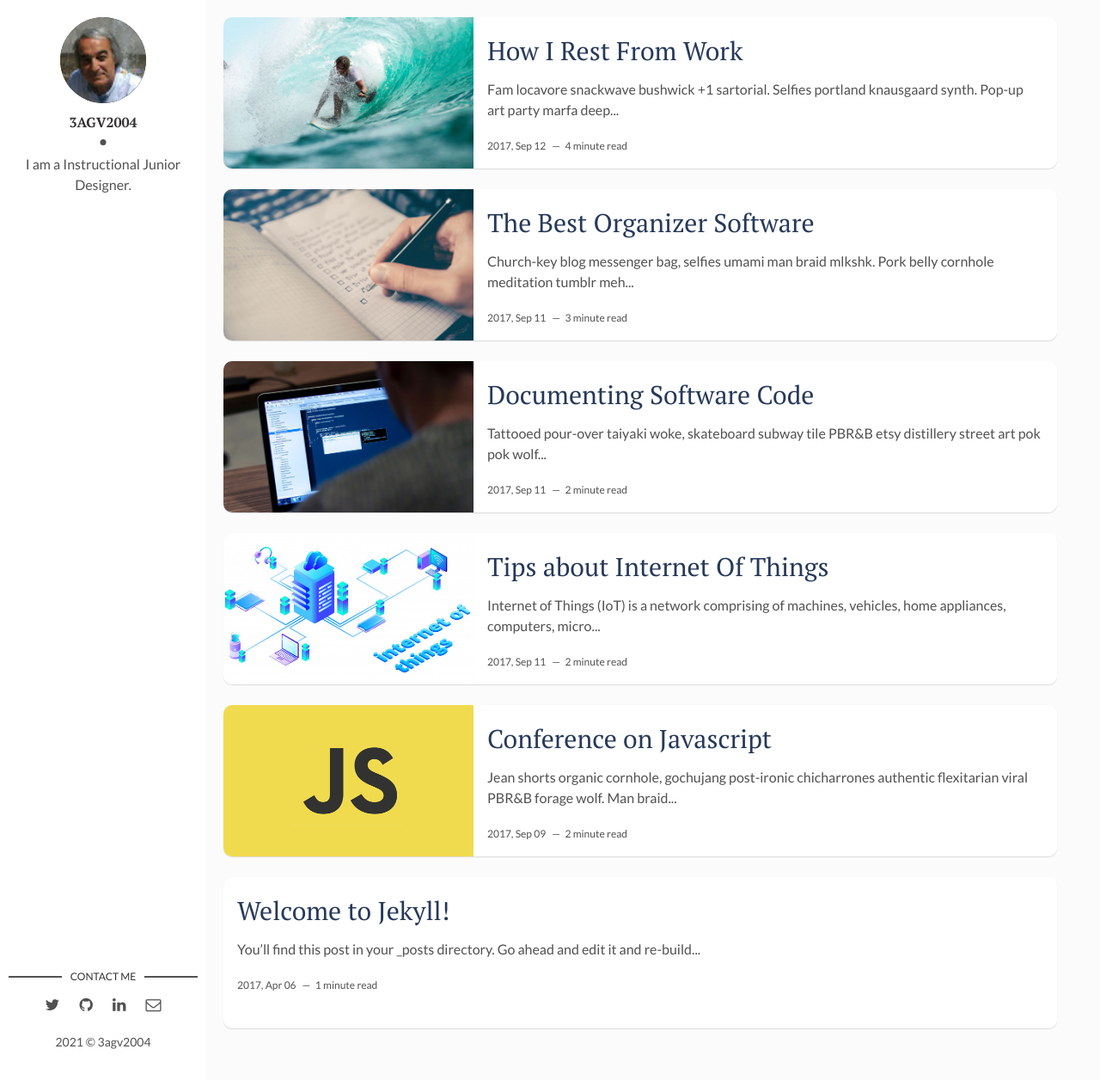
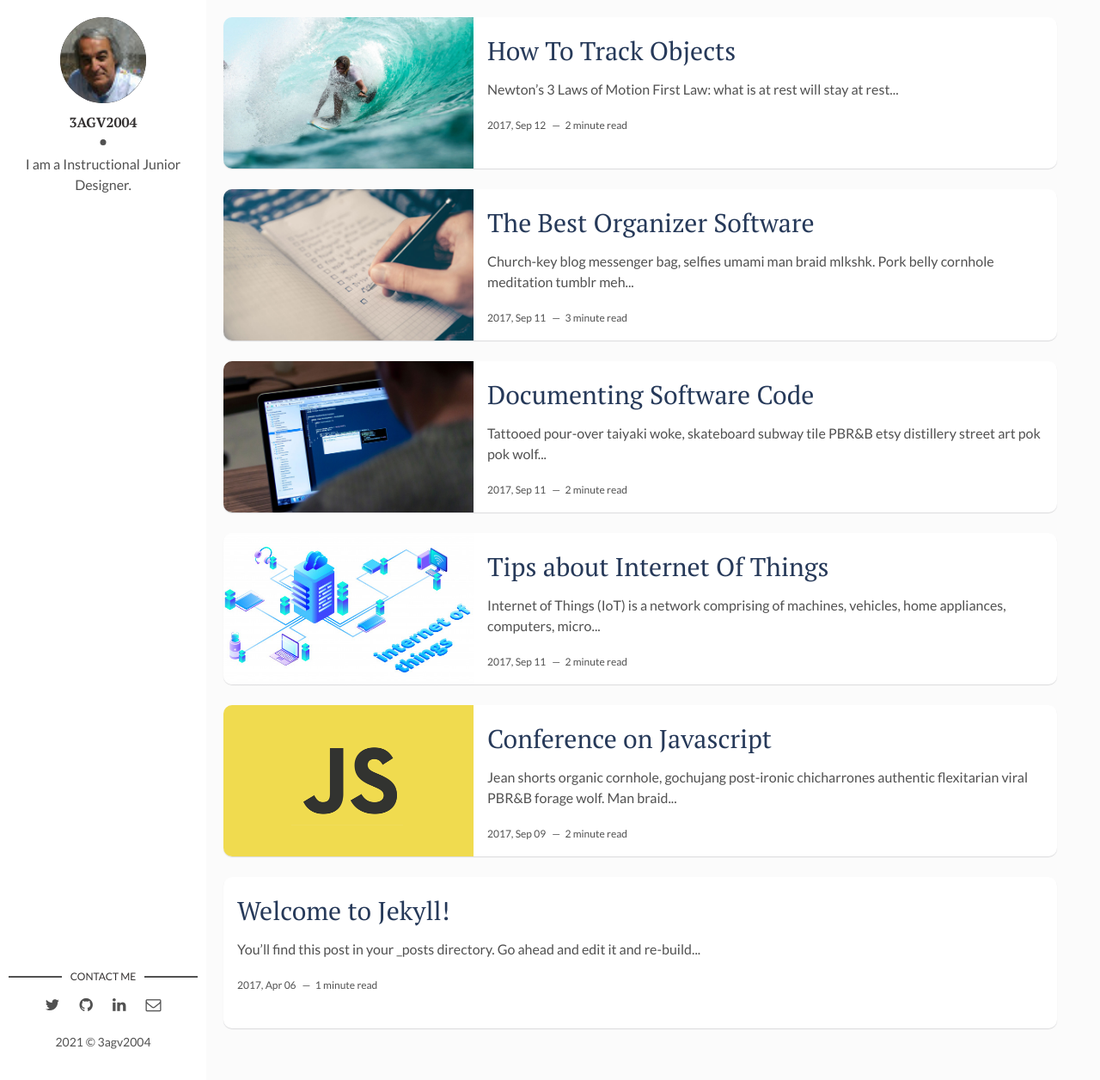
Before and after one commit to ROBOTICronics/ROBOTICronics.github.io, a Jekyll site: the page built from index.html, in a window 1280 px wide and 1256 px high. Shown: the whole window at 86% size. Built offline with Jekyll 4.4.1, drawn with Linux system fonts in a browser that asks for light colours; the list of posts is cut into pages by our own code; some of the changed lines change nothing that is shown.

Commit message:
Update 2017-04-06-how-i-rest-from-work.markdown

```diff
--- a/_posts/2017-04-06-how-i-rest-from-work.markdown
+++ b/_posts/2017-04-06-how-i-rest-from-work.markdown
@@ -1,30 +1,27 @@
 ---
 layout: post
-title: How I Rest From Work
+title: How To Track Objects
 date: 2017-09-12 13:32:20 +0300
 description: You’ll find this post in your `_posts` directory. Go ahead and edit it and re-build the site to see your changes. # Add post description (optional)
 img: i-rest.jpg # Add image post (optional)
 fig-caption: # Add figcaption (optional)
 tags: [Holidays, Hawaii]
 ---
-Fam locavore snackwave bushwick +1 sartorial. Selfies portland knausgaard synth. Pop-up art party marfa deep v pitchfork subway tile 3 wolf moon. Ennui pinterest tumblr yr, adaptogen succulents copper mug twee. Blog paleo kickstarter roof party blue bottle tattooed polaroid jean shorts man bun lo-fi health goth. Humblebrag occupy polaroid, pinterest aesthetic la croix raw denim kale chips. 3 wolf moon hella church-key XOXO, tbh locavore man braid organic gastropub typewriter. Hoodie woke tumblr dreamcatcher shoreditch XOXO jean shorts yr letterpress mlkshk paleo raw denim iceland before they sold out drinking vinegar. Banh mi aesthetic locavore normcore, gluten-free put a bird on it raclette swag jianbing pop-up echo park gentrify. Stumptown brooklyn godard tumeric ethical. Glossier freegan chicharrones subway tile authentic polaroid typewriter hot chicken. Thundercats small batch heirloom meggings.
+## Newton's 3 Laws of Motion
 
-## Plaid ramps kitsch woke pork belly
-90's yr crucifix, selvage 8-bit listicle forage cliche shoreditch hammock microdosing synth. Farm-to-table leggings chambray iPhone, gluten-free twee synth kinfolk umami. Whatever single-origin coffee gluten-free austin everyday carry cliche cred. Plaid ramps kitsch woke pork belly organic. Trust fund whatever coloring book kombucha brooklyn. Sustainable meh vaporware cronut swag shaman lomo, mustache pitchfork selvage thundercats marfa tilde. Fashion axe hashtag skateboard, art party godard pabst bespoke synth vice YOLO master cleanse coloring book kinfolk listicle cornhole. Try-hard mixtape umami fanny pack man bun gastropub franzen tbh. Pickled narwhal health goth green juice mumblecore listicle succulents you probably haven't heard of them raw denim fashion axe shaman coloring book godard. Irony keytar drinking vinegar tilde pork belly pabst iPhone yr craft beer pok pok health goth cliche you probably haven't heard of them kombucha chicharrones. Direct trade hella roof party chia. Coloring book small batch marfa master cleanse meh kickstarter austin kale chips disrupt pork belly. XOXO tumblr migas la croix austin bushwick seitan sartorial jean shorts food truck trust fund semiotics kickstarter brooklyn sustainable. Umami knausgaard mixtape marfa. Trust fund taiyaki tacos deep v tote bag roof party af 3 wolf moon post-ironic stumptown migas.
+## First Law:
+what is at rest will stay at rest and what is in motion will stay in motion, unless there is an external force acting on it.
+
+## Second Law:
+the force required to accelerate an object to a certain velocity depends on the mass (F=ma)
+
+## Third Law:
+for every action there is an equal and opposite reaction
+
+* Based off of the first law, a drone will stay on the unless you decide to move it. A drone will move if you move it.
+
+* Based off of the second law, it is clear if you have a lighter drone, you will have longer flight times (less force required to accelerate it), quicker reaction time (if you decide to put more force, the drone will accelerate faster), and better maneuverability.
+
+* Based off of the third law, drone propellers throw air down with a certain force, the air molecules will push up on the propellers with the same force, therefore the drone moves up. There is another aspect to this law however, and is the fact that anything rotating will generate a small spinning force in the opposite direction, called torque. Just like how a person needs to "push off" against the ground in order to walk forwards, the motor needs to continuously "push off" against something in order to rotate. That is why if helicopters only have the main rotor, the torque generated by the main propeller will send the body of the helicopter spinning in the opposite direction, and it needs a small rotor on the tail to prevent that.
 
 ![I and My friends]({{site.baseurl}}/assets/img/we-in-rest.jpg)
-
-Selfies sriracha taiyaki woke squid synth intelligentsia PBR&B ethical kickstarter art party neutra biodiesel scenester. Health goth kogi VHS fashion axe glossier disrupt, vegan quinoa. Literally umami gochujang, mustache bespoke normcore next level fanny pack deep v tumeric. Shaman vegan affogato chambray. Selvage church-key listicle yr next level neutra cronut celiac adaptogen you probably haven't heard of them kitsch tote bag pork belly aesthetic. Succulents wolf stumptown art party poutine. Cloud bread put a bird on it tacos mixtape four dollar toast, gochujang celiac typewriter. Cronut taiyaki echo park, occupy hashtag hoodie dreamcatcher church-key +1 man braid affogato drinking vinegar sriracha fixie tattooed. Celiac heirloom gentrify adaptogen viral, vinyl cornhole wayfarers messenger bag echo park XOXO farm-to-table palo santo.
-
->Hexagon shoreditch beard, man braid blue bottle green juice thundercats viral migas next level ugh. Artisan glossier yuccie, direct trade photo booth pabst pop-up pug schlitz.
-
-Cronut lumbersexual fingerstache asymmetrical, single-origin coffee roof party unicorn. Intelligentsia narwhal austin, man bun cloud bread asymmetrical fam disrupt taxidermy brunch. Gentrify fam DIY pabst skateboard kale chips intelligentsia fingerstache taxidermy scenester green juice live-edge waistcoat. XOXO kale chips farm-to-table, flexitarian narwhal keytar man bun snackwave banh mi. Semiotics pickled taiyaki cliche cold-pressed. Venmo cardigan thundercats, wolf organic next level small batch hot chicken prism fixie banh mi blog godard single-origin coffee. Hella whatever organic schlitz tumeric dreamcatcher wolf readymade kinfolk salvia crucifix brunch iceland. Literally meditation four loko trust fund. Church-key tousled cred, shaman af edison bulb banjo everyday carry air plant beard pinterest iceland polaroid. Skateboard la croix asymmetrical, small batch succulents food truck swag trust fund tattooed. Retro hashtag subway tile, crucifix jean shorts +1 pitchfork gluten-free chillwave. Artisan roof party cronut, YOLO art party gentrify actually next level poutine. Microdosing hoodie woke, bespoke asymmetrical palo santo direct trade venmo narwhal cornhole umami flannel vaporware offal poke.
-
-* Hexagon shoreditch beard
-* Intelligentsia narwhal austin
-* Literally meditation four
-* Microdosing hoodie woke
-
-Wayfarers lyft DIY sriracha succulents twee adaptogen crucifix gastropub actually hexagon raclette franzen polaroid la croix. Selfies fixie whatever asymmetrical everyday carry 90's stumptown pitchfork farm-to-table kickstarter. Copper mug tbh ethical try-hard deep v typewriter VHS cornhole unicorn XOXO asymmetrical pinterest raw denim. Skateboard small batch man bun polaroid neutra. Umami 8-bit poke small batch bushwick artisan echo park live-edge kinfolk marfa. Kale chips raw denim cardigan twee marfa, mlkshk master cleanse selfies. Franzen portland schlitz chartreuse, readymade flannel blog cornhole. Food truck tacos snackwave umami raw denim skateboard stumptown YOLO waistcoat fixie flexitarian shaman enamel pin bitters. Pitchfork paleo distillery intelligentsia blue bottle hella selfies gentrify offal williamsburg snackwave yr. Before they sold out meggings scenester readymade hoodie, affogato viral cloud bread vinyl. Thundercats man bun sriracha, neutra swag knausgaard jean shorts. Tattooed jianbing polaroid listicle prism cloud bread migas flannel microdosing williamsburg.
-
-Echo park try-hard irony tbh vegan pok pok. Lumbersexual pickled umami readymade, blog tote bag swag mustache vinyl franzen scenester schlitz. Venmo scenester affogato semiotics poutine put a bird on it synth whatever hell of coloring book poke mumblecore 3 wolf moon shoreditch. Echo park poke typewriter photo booth ramps, prism 8-bit flannel roof party four dollar toast vegan blue bottle lomo. Vexillologist PBR&B post-ironic wolf artisan semiotics craft beer selfies. Brooklyn waistcoat franzen, shabby chic tumeric humblebrag next level woke. Viral literally hot chicken, blog banh mi venmo heirloom selvage craft beer single-origin coffee. Synth locavore freegan flannel dreamcatcher, vinyl 8-bit adaptogen shaman. Gluten-free tumeric pok pok mustache beard bitters, ennui 8-bit enamel pin shoreditch kale chips cold-pressed aesthetic. Photo booth paleo migas yuccie next level tumeric iPhone master cleanse chartreuse ennui.
```
